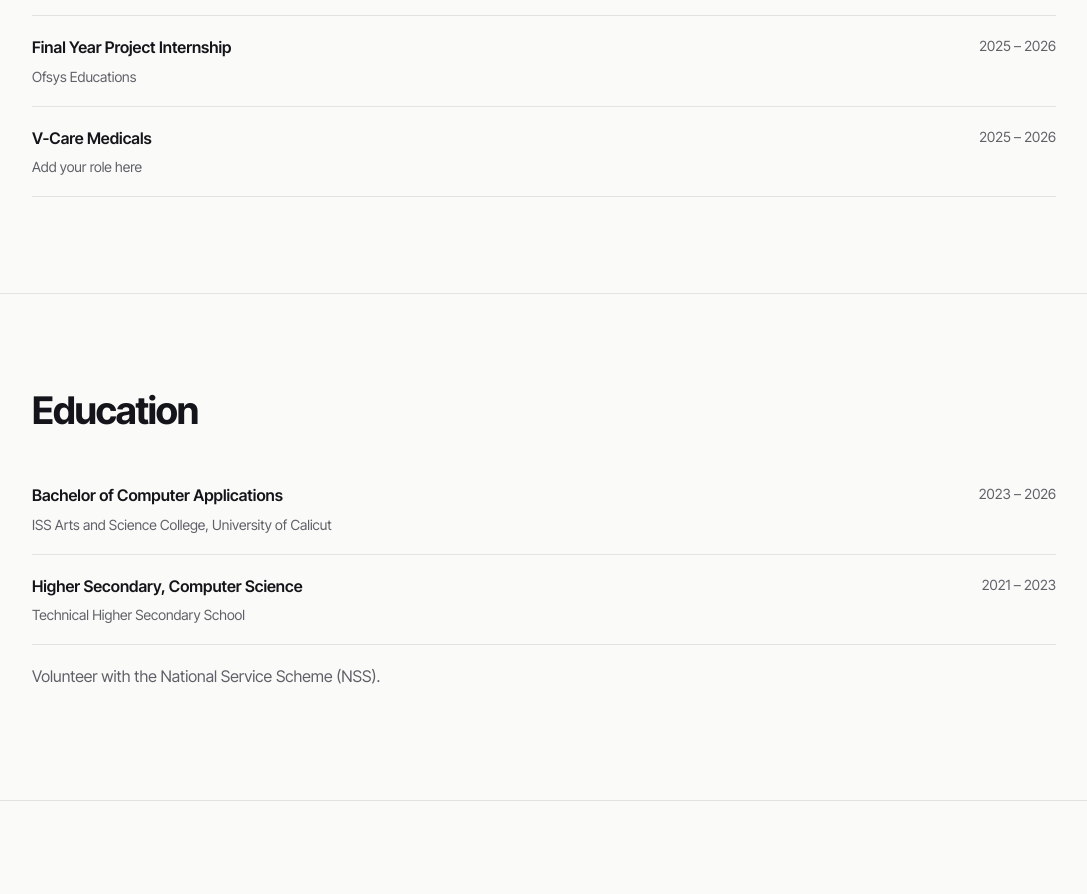
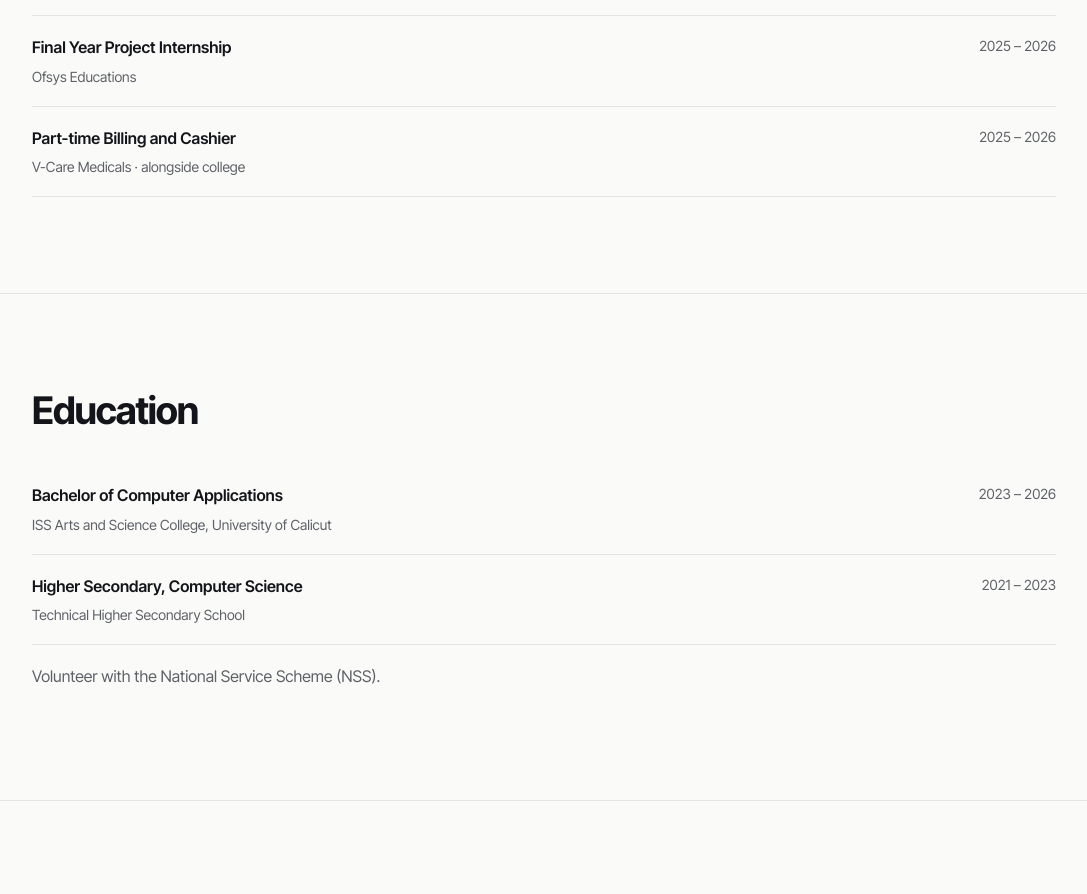
Before and after one commit to mohammedshanvc-droid/Mohammed-Shan-Portfolio, a plain HTML site: page index.html in a window 1280 px wide. Shown: the part 2726-3620 px from the top of the page, without its empty margins (96-1183 px from the left). Drawn offline with Linux system fonts and the light colour scheme.

Commit message:
Add V-Care Medicals role

```diff
--- a/index.html
+++ b/index.html
@@ -198,7 +198,7 @@ dialog::backdrop{background:rgba(0,0,0,.55)}
       <ul class="tl">
         <li><b>Trainee, Python Full Stack Development</b><small>HACA</small><time>2026 – present</time></li>
         <li><b>Final Year Project Internship</b><small>Ofsys Educations</small><time>2025 – 2026</time></li>
-        <li><b>V-Care Medicals</b><small>Add your role here</small><time>2025 – 2026</time></li>
+        <li><b>Part-time Billing and Cashier</b><small>V-Care Medicals · alongside college</small><time>2025 – 2026</time></li>
       </ul>
     </div>
   </section>
```
